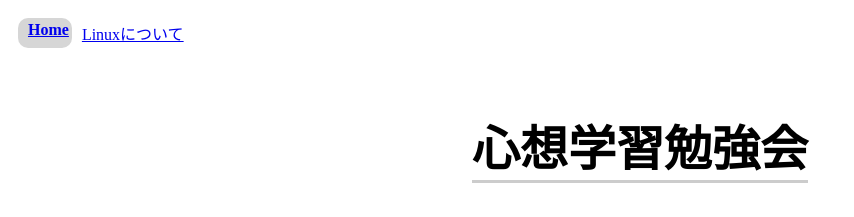
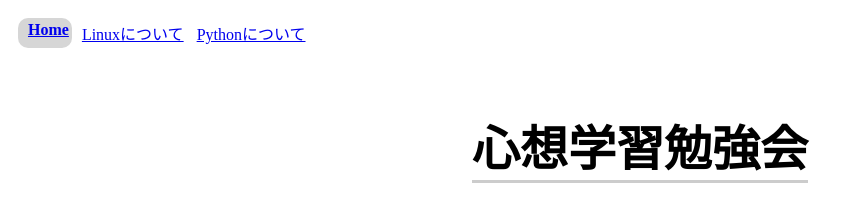
Before and after one commit to Stealthmate/saidai-deep-learning, a Jekyll site: the page built from index.md, in a window 1280 px wide. Shown: the top 217 px of the page, without its empty margins (0-854 px from the left). Built offline with Jekyll 4.4.1, drawn with Linux system fonts in a browser that asks for light colours.

```diff
--- a/_config.yml
+++ b/_config.yml
@@ -5,7 +5,7 @@ url: stealthmate.github.io
 baseurl: /saidai-deep-learning
 
 toc:
-  min_level: 2
+  min_level: 1
   max_level: 3
 
 theme: minima
@@ -14,5 +14,13 @@ collections:
   linux:
     output: True
     title: Linuxについて
+    order: 0
+  python:
+    output: True
+    title: Pythonについて
+    order: 1
 
 destination: docs
+
+markdown: kramdown
+mathjax: true
```
Also changed, not shown: _python/anaconda.md (+1 -0 lines).
